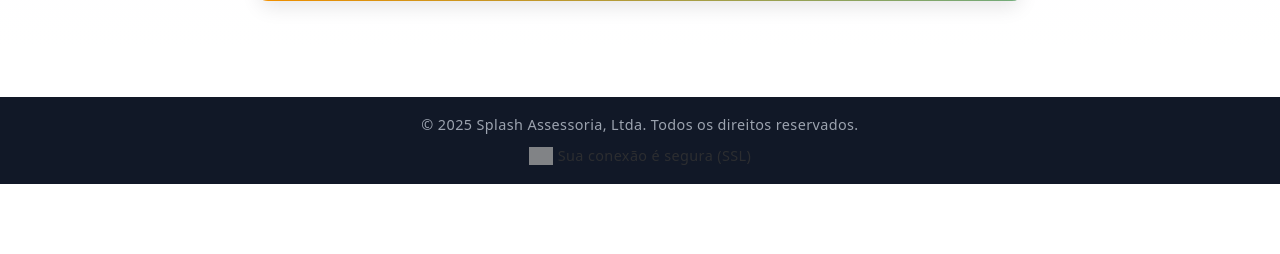
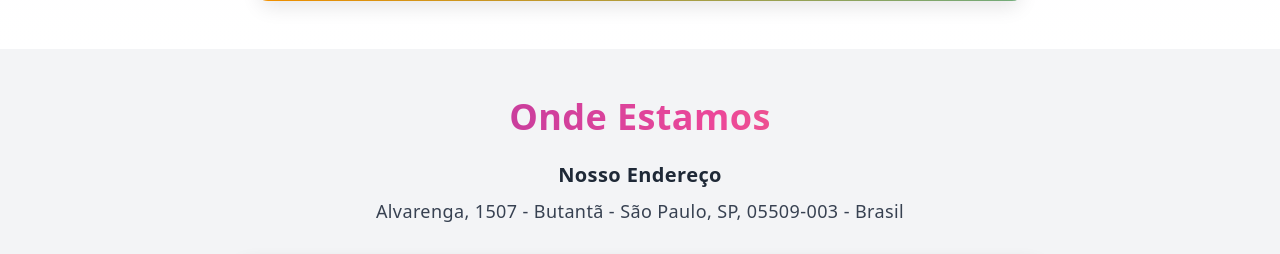
Before and after one commit to jtrosino/splash-site, a PHP site: page /about.php in a window 1280 px wide. Shown: the part 903-1157 px from the top of the page. Before the commit the page ends 1087 px from the top, so only its background shows below. Run offline with PHP 8.4, Linux system fonts and the light colour scheme; some libraries are stand-ins or nearby versions; grey boxes are pictures that could not be loaded.

Commit message:
Auto-save: Mon 07/28/2025 17:04:24.60

```diff
--- a/about.php
+++ b/about.php
@@ -115,6 +115,20 @@
         </div>
     </section>
 
+    <section class="p-12 text-center bg-gray-100">
+    <h2 class="text-4xl font-bold mb-6 gradient-text">Onde Estamos</h2>
+    <p class="text-xl font-semibold mb-2 text-gray-800">Nosso Endereço</p>
+    <p class="text-lg mb-8 text-gray-700">
+        Alvarenga, 1507 - Butantã - São Paulo, SP, 05509-003 - Brasil
+    </p>
+    <div class="map-container mx-auto" style="max-width: 800px; height: 400px; border-radius: 12px; overflow: hidden; box-shadow: 0 10px 20px rgba(0,0,0,0.2);">
+        <iframe
+            src="https://www.google.com/maps/embed?pb=!1m18!1m12!1m3!1d3656.9969684491325!2d-46.71454062391402!3d-23.568552361857794!2m3!1f0!2f0!3f0!3m2!1i1024!2i768!4f13.1!3m3!1m2!1s0x94ce5653a5b5abf5%3A0x6c94984fe3842842!2sR.%20Alvarenga%2C%201507%20-%20Butant%C3%A3%2C%20S%C3%A3o%20Paulo%20-%20SP%2C%2005509-003%2C%20Brazil!5e0!3m2!1sen!2sus!4v1753726313161!5m2!1sen!2sus"
+            width="100%" height="100%" style="border:0;" allowfullscreen="" loading="lazy" referrerpolicy="no-referrer-when-downgrade">
+        </iframe>
+    </div>
+</section>
+
     <?php include 'footer.php'; ?>
 
     <script src="script.js"></script>
--- a/style.css
+++ b/style.css
@@ -302,3 +302,7 @@ header.scrolled .logo-subtitle {
 .ssl-badge img {
     height: 18px;
 }
+
+.map-container iframe {
+    border: none;
+}
```
